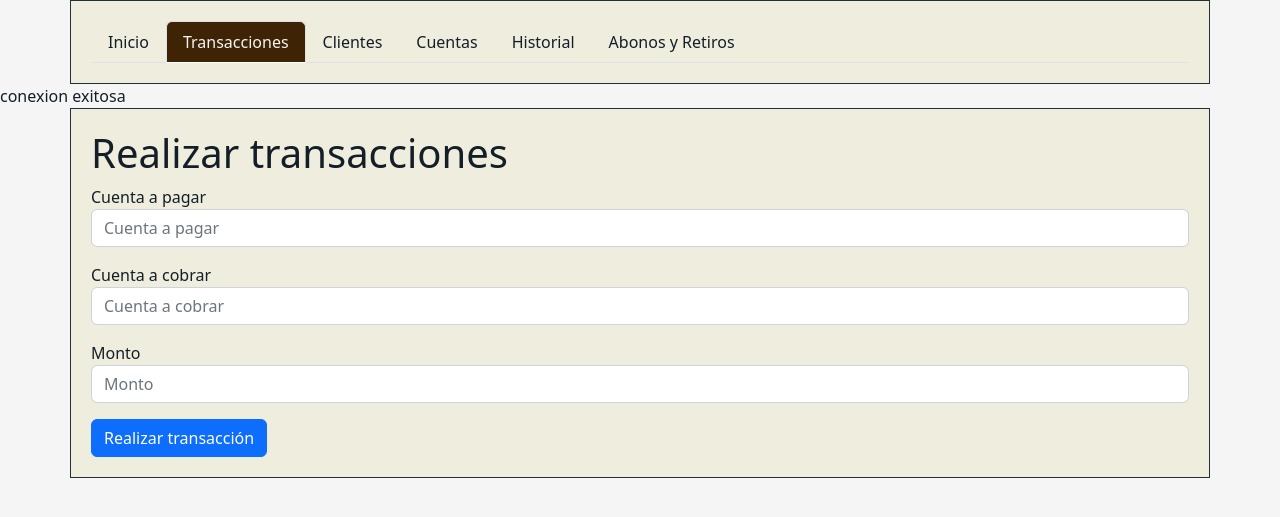
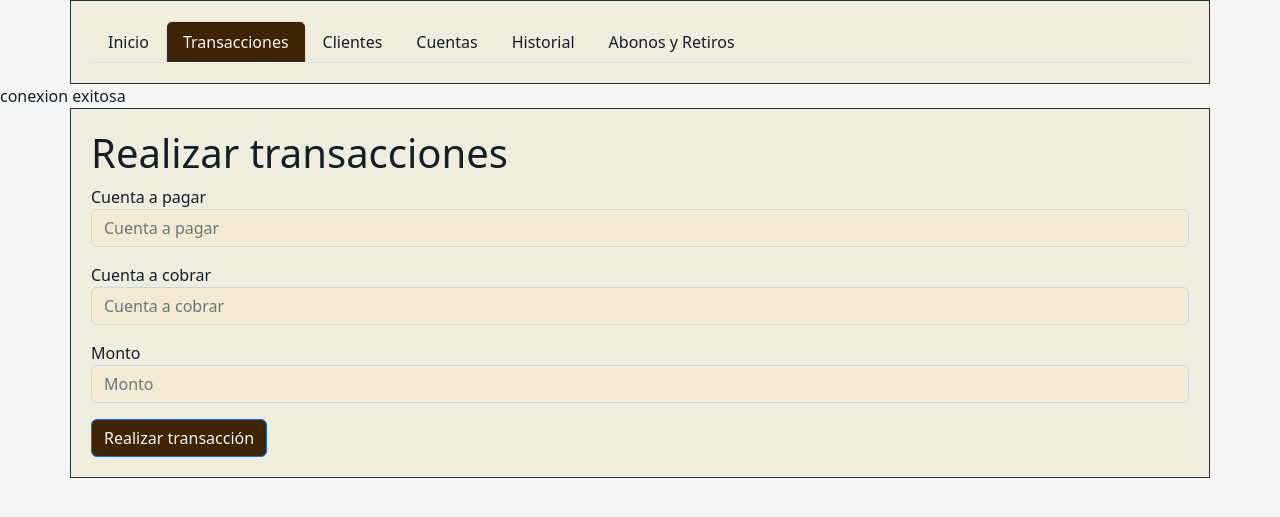
Before and after one commit to JaviBlaus/Sistemas-Op, a PHP site: page /transacciones.php in a window 1280 px wide. Shown: the top 517 px of the page. Run offline with PHP 8.4, Linux system fonts and the light colour scheme.

Commit message:
Update transacciones.php
termina transacciones, se le agrega color

```diff
--- a/websito/secciones/transacciones.php
+++ b/websito/secciones/transacciones.php
@@ -49,14 +49,6 @@ if ($_SERVER['REQUEST_METHOD'] === 'POST') {
         $consulta_actualizar_saldo_cobra->bindParam(':cta_cobra', $cta_cobra);
         $consulta_actualizar_saldo_cobra->execute();
 
-        // 5. Guardar la transacción en la tabla de transacciones
-        $sql_guardar_transaccion = "INSERT INTO transacciones (cta_paga_transa, cta_cobra_transa, monto_transa, fecha_transa) VALUES (:cta_paga, :cta_cobra, :monto, NOW())";
-        $consulta_guardar_transaccion = $conexionBD->prepare($sql_guardar_transaccion);
-        $consulta_guardar_transaccion->bindParam(':cta_paga', $cta_paga);
-        $consulta_guardar_transaccion->bindParam(':cta_cobra', $cta_cobra);
-        $consulta_guardar_transaccion->bindParam(':monto', $monto);
-        $consulta_guardar_transaccion->execute();
-
         echo "Transacción realizada con éxito";
       } else {
 
@@ -72,29 +64,27 @@ if ($_SERVER['REQUEST_METHOD'] === 'POST') {
   }
 }
 ?>
-
-<div class="container">
+<div class="container" style="background-color: #EEEDDE; color: #141E27; padding: 20px; border: 1px solid #203239;">
   <h1>Realizar transacciones</h1>
   <form action="transacciones.php" method="post">
     <div class="mb-3">
       <label for="cta_paga">Cuenta a pagar</label>
-      <input type="text" class="form-control" name="cta_paga" id="cta_paga" placeholder="Cuenta a pagar">
+      <input type="text" class="form-control" name="cta_paga" id="cta_paga" placeholder="Cuenta a pagar" style="background-color: #F2EAD3; color: #141E27;">
     </div>
     <div class="mb-3">
       <label for="cta_cobra">Cuenta a cobrar</label>
-      <input type="text" class="form-control" name="cta_cobra" id="cta_cobra" placeholder="Cuenta a cobrar">
+      <input type="text" class="form-control" name="cta_cobra" id="cta_cobra" placeholder="Cuenta a cobrar" style="background-color: #F2EAD3; color: #141E27;">
     </div>
     <div class="mb-3">
       <label for="monto">Monto</label>
-      <input type="text" class="form-control" name="monto" id="monto" placeholder="Monto">
-</div>
-<button type="submit" class="btn btn-primary">Realizar transacción</button>
-
+      <input type="text" class="form-control" name="monto" id="monto" placeholder="Monto" style="background-color: #F2EAD3; color: #141E27;">
+    </div>
+    <button type="submit" class="btn btn-primary btn-block" style="background-color: #3F2305; color: #F5F5F5;">Realizar transacción</button>
   </form>
   <?php if (isset($mensaje)) : ?>
     <div class="mt-3">
-  <?php echo $mensaje; ?>
-</div>
-<?php endif; ?>
+      <?php echo $mensaje; ?>
+    </div>
+  <?php endif; ?>
 </div>
 <?php include("../templates/pie.php"); ?>
```
